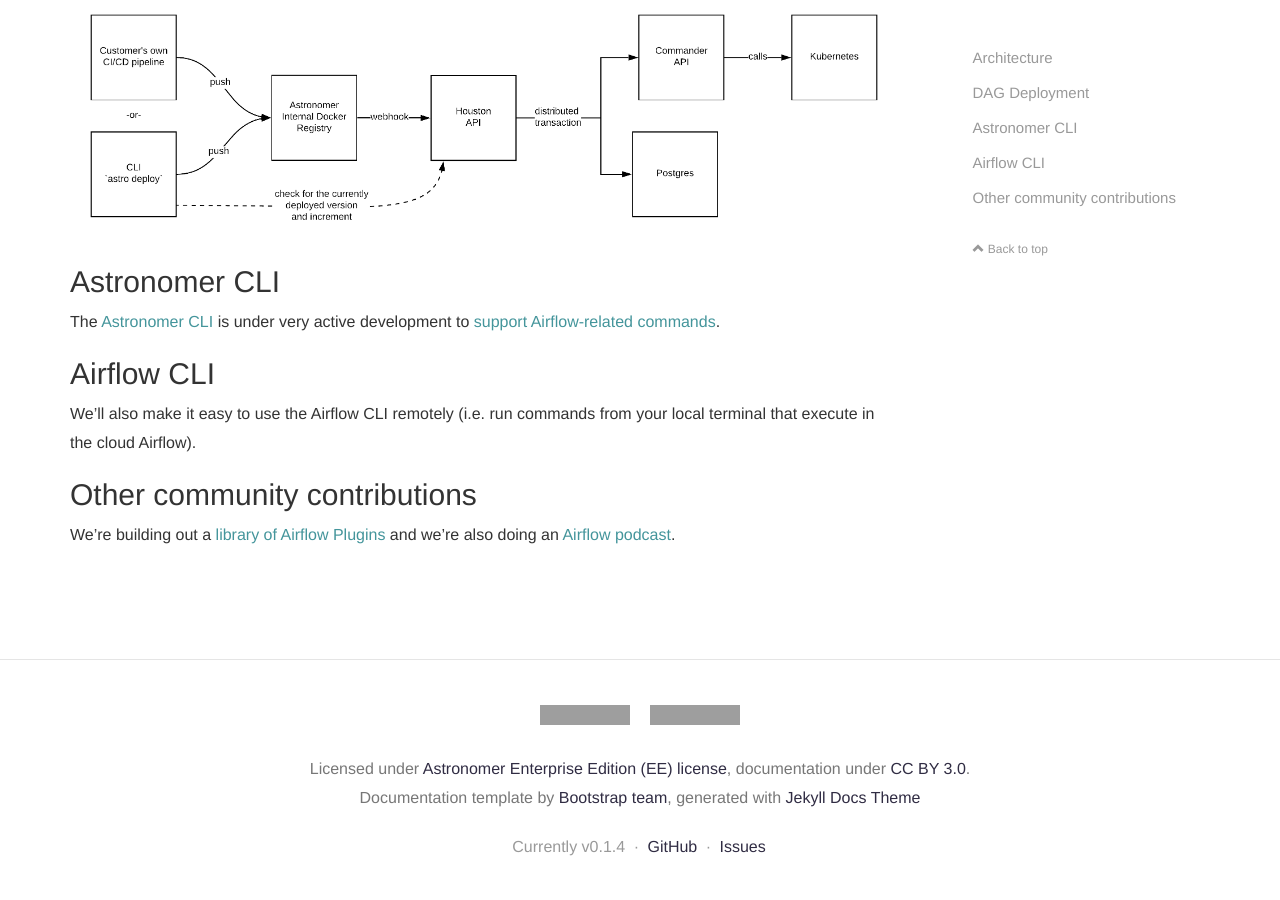
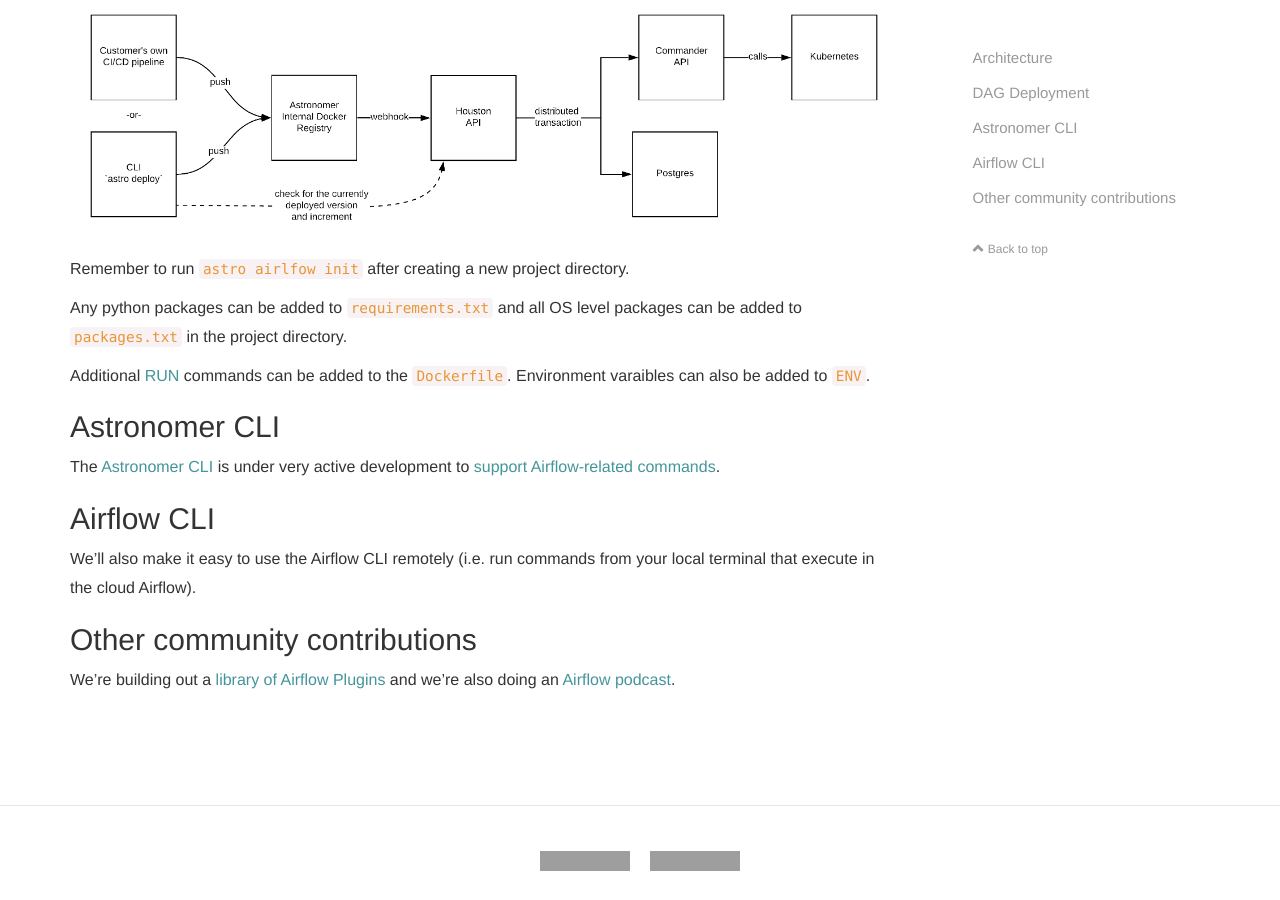
Before and after one commit to skynet/astronomer-ee, a Jekyll site: the page built from docs/pages/airflow.md, in a window 1280 px wide and 900 px high, scrolled down 1289 px. Built offline with Jekyll 4.4.1, drawn with Linux system fonts in a browser that asks for light colours; nearby versions of some CDN libraries; comment, search, counter and statistics services are not loaded; grey boxes are pictures that could not be loaded.

Commit message:
Added info for adding packages and requirements

```diff
--- a/docs/pages/airflow.md
+++ b/docs/pages/airflow.md
@@ -31,6 +31,13 @@ Components that glue this all together include
 
 ![Airflow Deployment]({{ "/assets/img/airflow_deployment.png" | absolute_url }})
 
+Remember to run `astro airlfow init` after creating a new project directory.
+
+Any python packages can be added to `requirements.txt` and all OS level packages can be added to `packages.txt` in the project directory.
+
+Additional [RUN](https://docs.docker.com/engine/reference/builder/#run
+) commands can be added to the `Dockerfile`. Environment varaibles can also be added to `ENV`.
+
 ## Astronomer CLI
 
 The [Astronomer CLI](https://github.com/astronomerio/astro-cli) is
```
